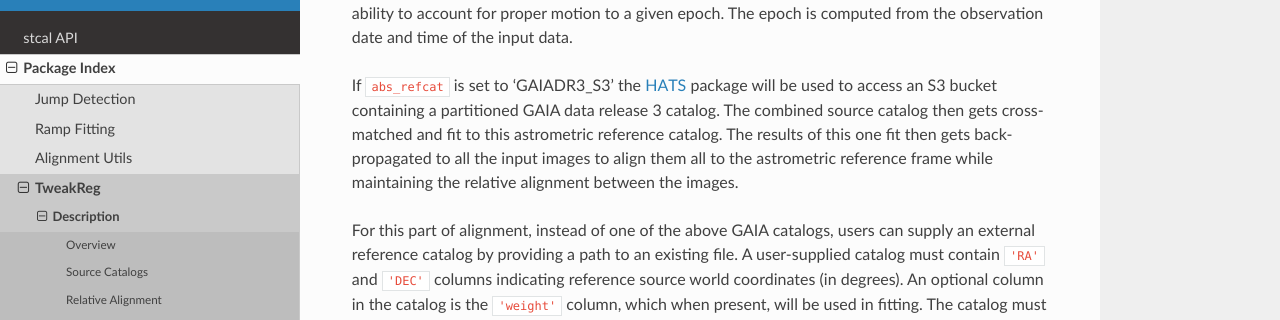
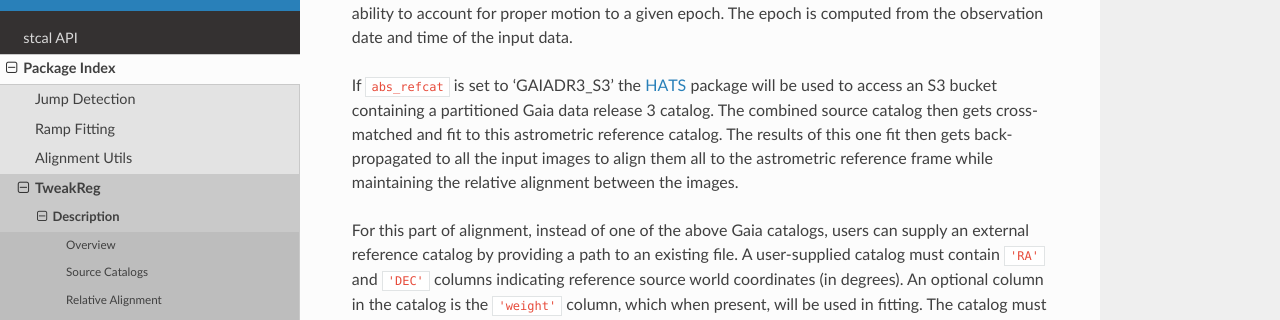
Before and after one commit to spacetelescope/stcal, a Sphinx documentation site: the page built from docs/stcal/tweakreg/description.rst, in a window 1280 px wide and 900 px high, scrolled down 683 px. Shown: the part 182-502 px from the top of the window. Built offline with Sphinx 7.4.7 and the Read the Docs theme 3.1.0, drawn with Linux system fonts in a browser that asks for light colours; the version number could not be read and is left out.

Commit message:
Apply suggestions from code review
Co-authored-by: Eddie Schlafly <eschlafly@gmail.com>

```diff
--- a/docs/stcal/tweakreg/description.rst
+++ b/docs/stcal/tweakreg/description.rst
@@ -45,14 +45,14 @@ of the input data.
 .. _STScI MAST Catalogs: https://outerspace.stsci.edu/display/MASTDATA/Catalog+Access
 
 If ``abs_refcat`` is set to 'GAIADR3_S3' the `HATS <https://hats.readthedocs.io/en/stable/>`_
-package will be used to access an S3 bucket containing a partitioned GAIA data release 3 catalog.
+package will be used to access an S3 bucket containing a partitioned Gaia data release 3 catalog.
 The combined source catalog
 then gets cross-matched and fit to this astrometric reference catalog.
 The results of this one fit then gets back-propagated to all the
 input images to align them all to the astrometric reference frame while
 maintaining the relative alignment between the images.
 
-For this part of alignment, instead of one of the above GAIA catalogs, users can
+For this part of alignment, instead of one of the above Gaia catalogs, users can
 supply an external reference catalog by providing a path to an existing
 file. A user-supplied catalog must contain ``'RA'`` and ``'DEC'`` columns
 indicating reference source world coordinates (in degrees). An optional column
```
